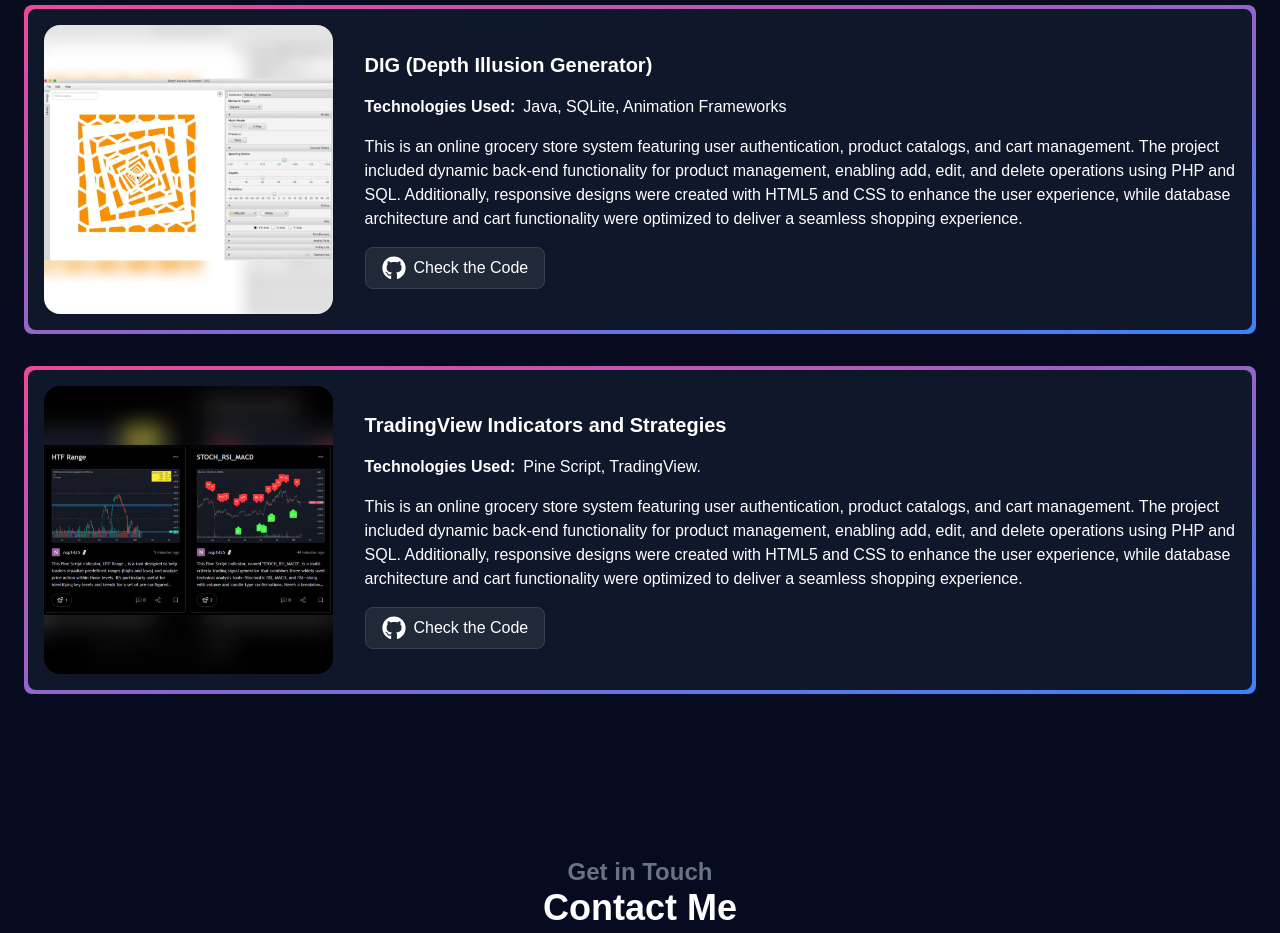
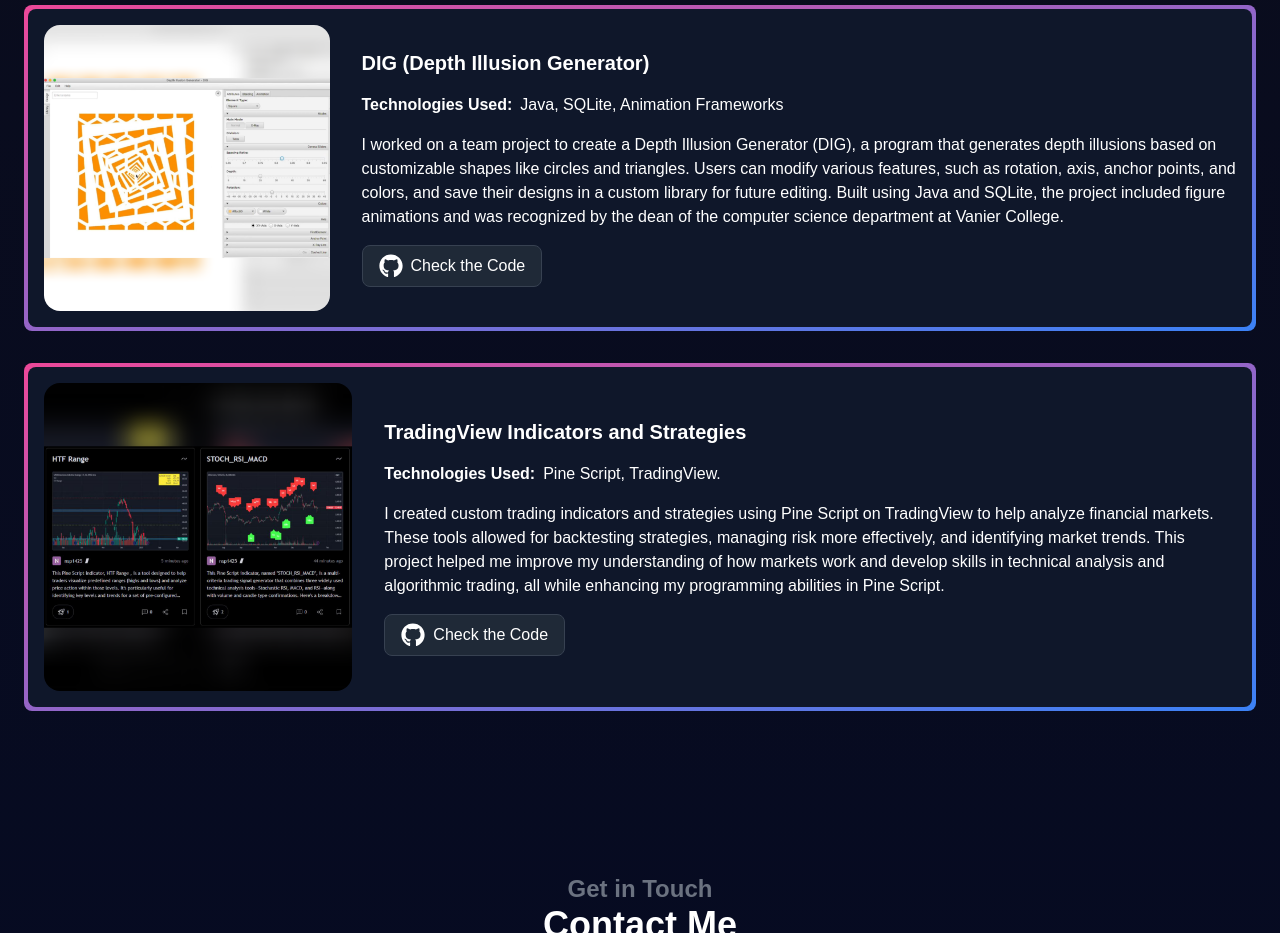
Before and after one commit to nsp1425/portfolio, a React (Vite) app: page / in a window 1280 px wide. Shown: the part 2460-3393 px from the top of the page. Built offline with nearby package versions, Linux system fonts and the light colour scheme.

Commit message:
Updated the project descriptions

```diff
--- a/src/constants/index.jsx
+++ b/src/constants/index.jsx
@@ -39,7 +39,7 @@ export const projectsInfo = [
     image: dig,
     technologies: "Java, SQLite, Animation Frameworks",
     description:
-      "This is an online grocery store system featuring user authentication, product catalogs, and cart management. The project included dynamic back-end functionality for product management, enabling add, edit, and delete operations using PHP and SQL. Additionally, responsive designs were created with HTML5 and CSS to enhance the user experience, while database architecture and cart functionality were optimized to deliver a seamless shopping experience.",
+      "I worked on a team project to create a Depth Illusion Generator (DIG), a program that generates depth illusions based on customizable shapes like circles and triangles. Users can modify various features, such as rotation, axis, anchor points, and colors, and save their designs in a custom library for future editing. Built using Java and SQLite, the project included figure animations and was recognized by the dean of the computer science department at Vanier College.",
     link: "https://bitbucket.org/speedy-gonzales/speedy-gonzales/src/master/",
   },
   {
@@ -48,7 +48,7 @@ export const projectsInfo = [
     image: tradingview,
     technologies: "Pine Script, TradingView.",
     description:
-      "This is an online grocery store system featuring user authentication, product catalogs, and cart management. The project included dynamic back-end functionality for product management, enabling add, edit, and delete operations using PHP and SQL. Additionally, responsive designs were created with HTML5 and CSS to enhance the user experience, while database architecture and cart functionality were optimized to deliver a seamless shopping experience.",
+      "I created custom trading indicators and strategies using Pine Script on TradingView to help analyze financial markets. These tools allowed for backtesting strategies, managing risk more effectively, and identifying market trends. This project helped me improve my understanding of how markets work and develop skills in technical analysis and algorithmic trading, all while enhancing my programming abilities in Pine Script.",
     link: "https://www.tradingview.com/u/nsp1425/#published-scripts",
   },
 ];
```
